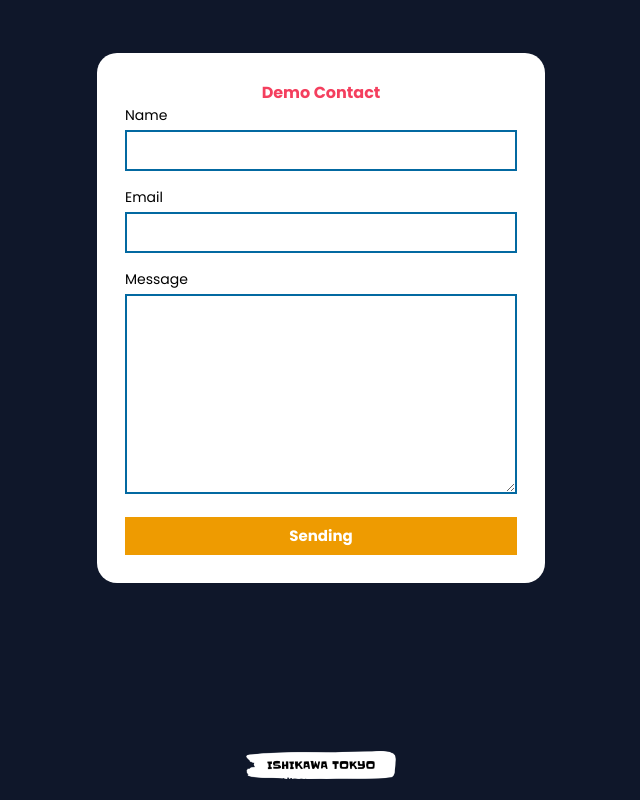
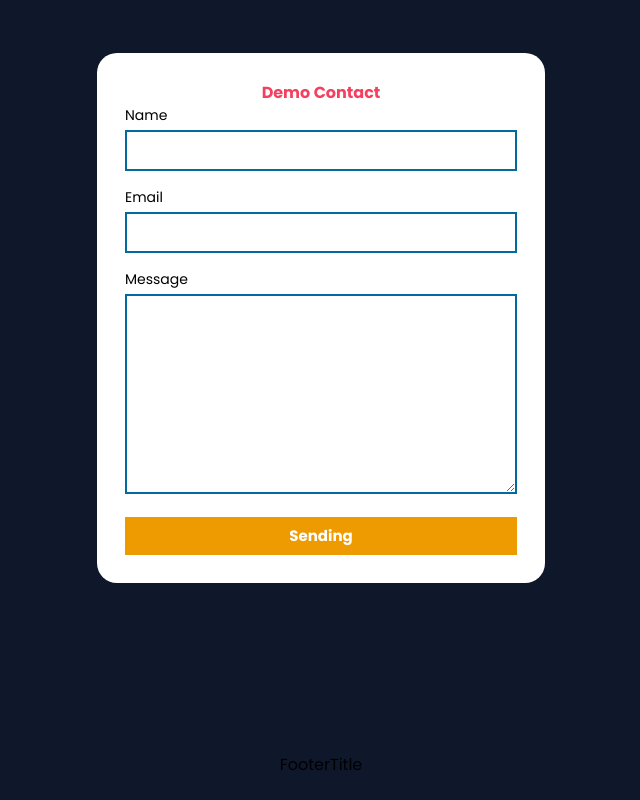
Before and after one commit to Ydayo/ishikawatokyo-blog, a React (Create React App) app: page /contact in a window 1280 px wide. Shown: the part 190-990 px from the top of the page, without its empty margins (319-959 px from the left). Built offline with nearby package versions, Linux system fonts and the light colour scheme.

Commit message:
change: コメントアウト

```diff
--- a/src/components/Footer.jsx
+++ b/src/components/Footer.jsx
@@ -6,12 +6,13 @@ const Footer = () => {
     <>
       <footer className="w-full h-[70px] flex justify-center items-center mt-3">
         <Link to="/" className="flex items-center">
-          <img
+          {/* <img
             src="./logo1/ishikawa-tokyo-logo-white-transparent.png"
             alt="footerLogo"
             width={150}
             height={40}
-          />
+          /> */}
+          FooterTitle
         </Link>
       </footer>
     </>
```
